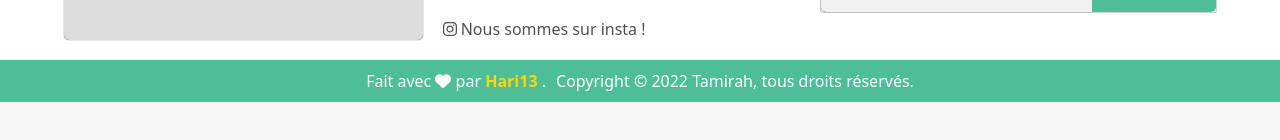
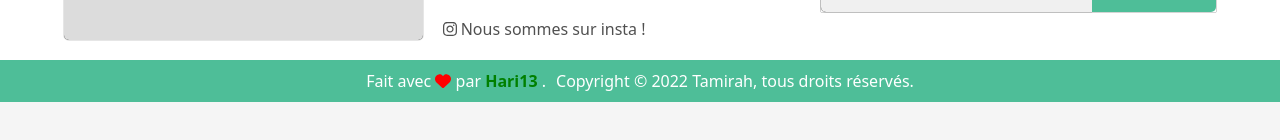
Before and after one commit to Manjaka13/tamirah, a Next.js app: page / in a window 1280 px wide. Shown: the part 300-440 px from the top of the page. Built offline with nearby package versions, Linux system fonts and the light colour scheme.

Commit message:
fix ui copyright

```diff
--- a/components/Footer/Copyright.jsx
+++ b/components/Footer/Copyright.jsx
@@ -9,8 +9,8 @@ import { HARI } from "helpers/const";
 const Copyright = () => (
 	<footer className="copyright f-r-ce-ce bg-t pd-t-10 pd-b-10">
 		<p className="white pd-r-5">
-			Fait avec <Icon icon={["fas", "heart"]} /> par{" "}
-			<a className="gold b" href={HARI.link} title="Voir le profil">
+			Fait avec <Icon className="red" icon={["fas", "heart"]} /> par{" "}
+			<a className="green b" href={HARI.link} title="Voir le profil">
 				{HARI.name}
 			</a>{" "}
 			.
```
